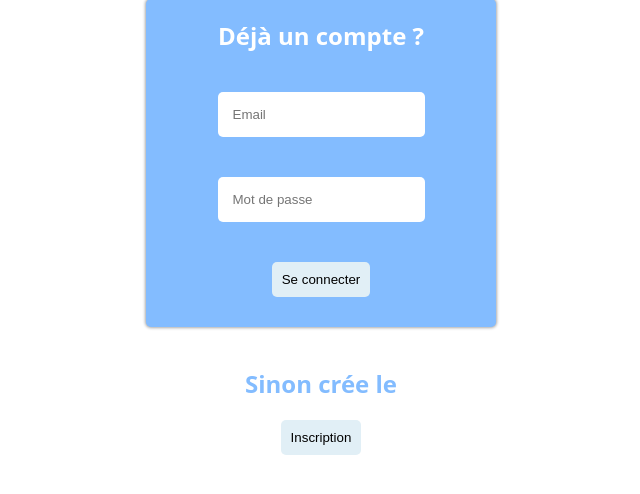
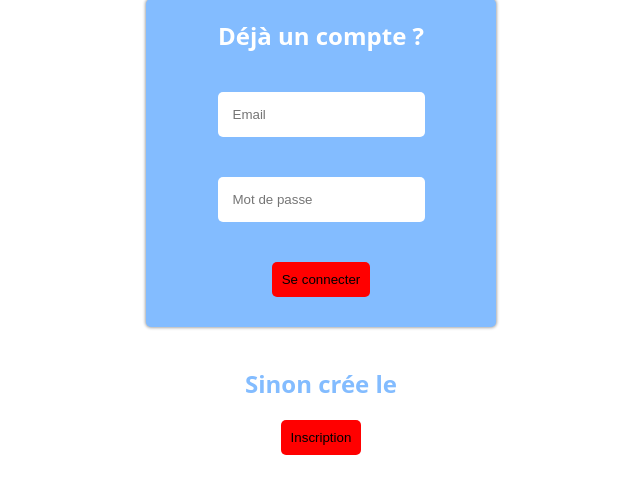
Before and after one commit to olioli13390/social-network, a PHP site: page / in a window 1280 px wide. Shown: the part 151-645 px from the top of the page, without its empty margins (319-959 px from the left). Run offline with PHP 8.4, Linux system fonts and the light colour scheme.

Commit message:
button change

```diff
--- a/public/css/login.css
+++ b/public/css/login.css
@@ -15,7 +15,7 @@ body {
         padding: 10px;
         margin: 20px;
         max-width: 200px;
-        background-color: #E1EFF6;
+        background-color: red;
         border-radius: 5px;
         border-style: none;
         transition: 0.3s ease-in-out;
@@ -45,6 +45,7 @@ body {
         border: #80FFE8;
     }
 }
+
 /* header */
 
 header {
```
